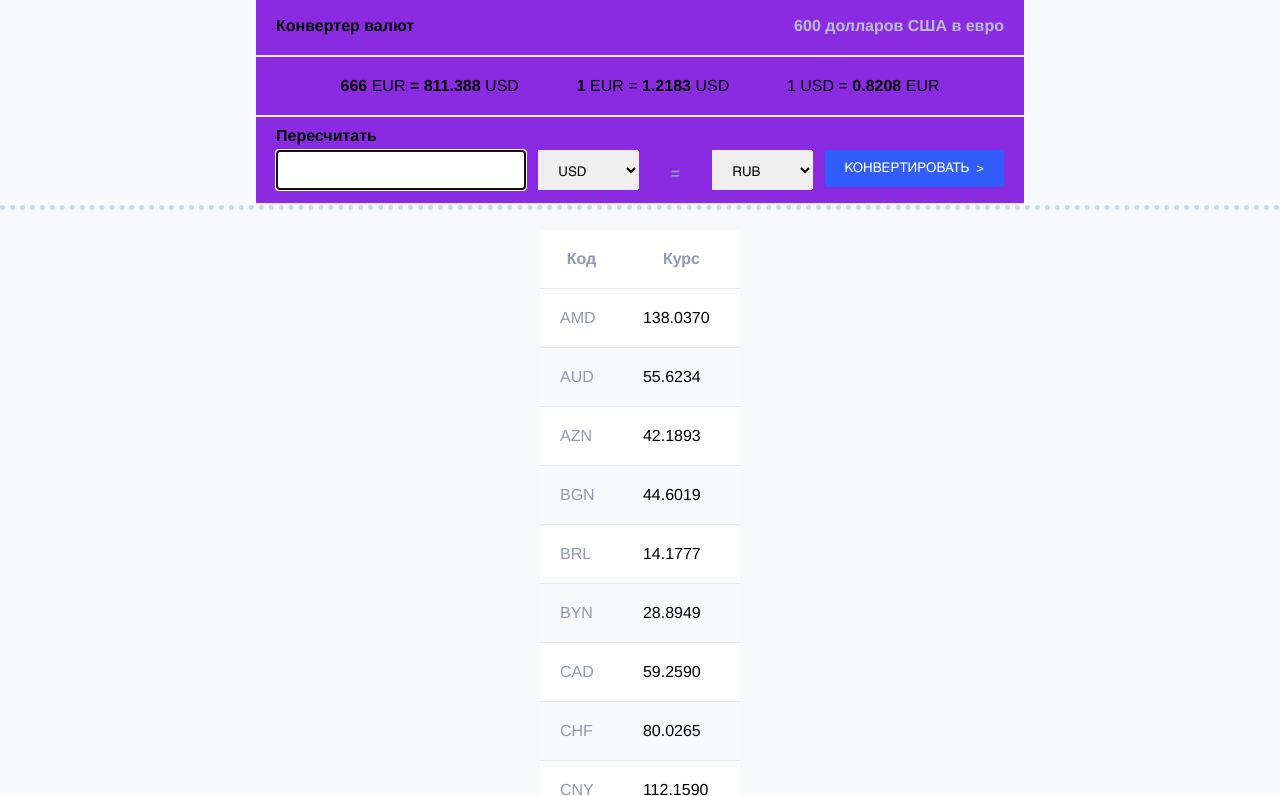
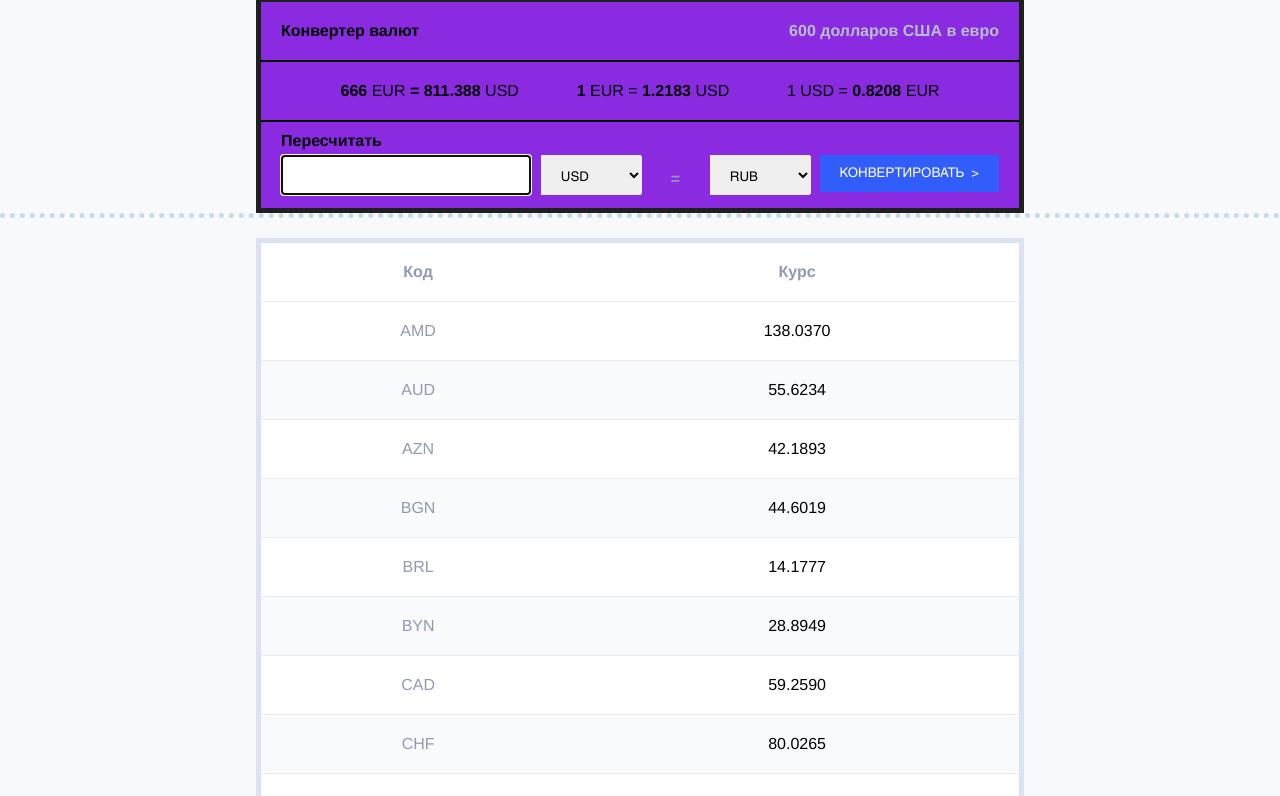
Before and after one commit to Borlandetta/-currency-converter, a plain HTML site: page index.html in a window 1280 px wide. Shown: the part 111-907 px from the top of the page. Drawn offline with nearby package versions, Linux system fonts and the light colour scheme; no server answers.

Commit message:
style table

```diff
--- a/style.css
+++ b/style.css
@@ -5,7 +5,6 @@
 	font-weight: normal;
 	font-style: normal;
 }
-
 
 * {
     box-sizing: border-box;
@@ -19,7 +18,7 @@
     padding-left: 5px;
     padding-right: 5px;
     background-color:rgb(234, 239, 243);
-    border-bottom: 5px dotted rgb(168, 195, 207) ;
+    border-bottom: 5px dotted rgb(168, 195, 207);
 }
 
 .logo {
@@ -52,19 +51,21 @@ main {
 
 .converter {
     background-color: blueviolet;
+    border: 5px solid rgb(30, 32, 32)
 }
 
 .converter-item {
-    border-bottom: 2px solid;
     border-color: #E9EBF0;
 }
 
 .item-one {
+    border-bottom: 2px solid;
     display: flex;
     justify-content: space-between;
 }
 
 .item-two {
+    border-bottom: 2px solid;
     display: flex;
     justify-content: center;
 }
@@ -180,10 +181,11 @@ input::-webkit-inner-spin-button {
 
 .table-item {
     margin-top: 20px;
-    width: 200px;
+    width: 60%;
     margin-left: auto;
     margin-right: auto;
     padding-bottom: 20px;
+    border: 5px solid rgb(219, 226, 245);
 }
 
 .table {
@@ -197,7 +199,8 @@ table {
     color: #9199B3;
 }
 
-table td{
+table td {
+    text-align: center;
     border-left: 0;
     border-right: 0;
     border-top:1px solid #E9EBF0;
```
